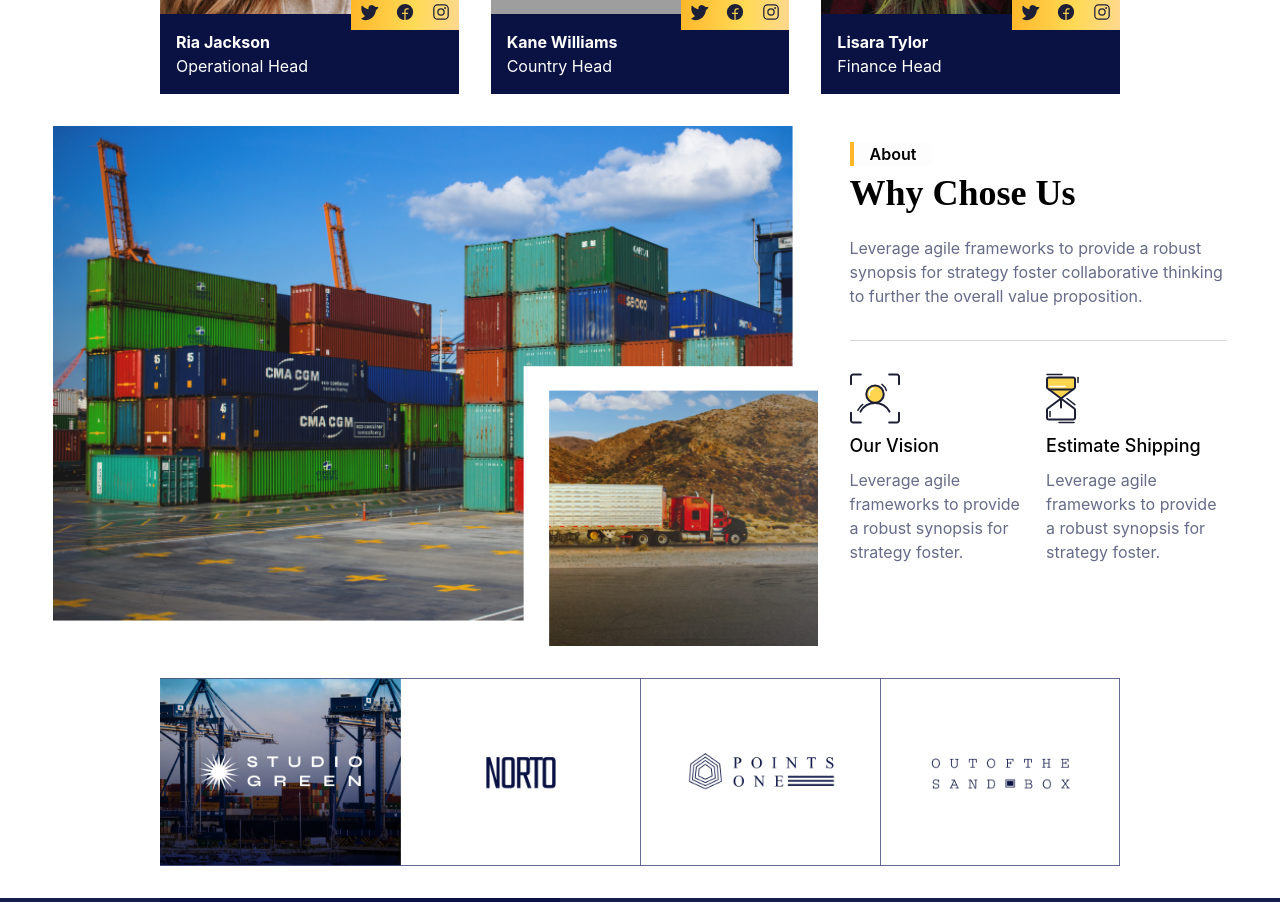
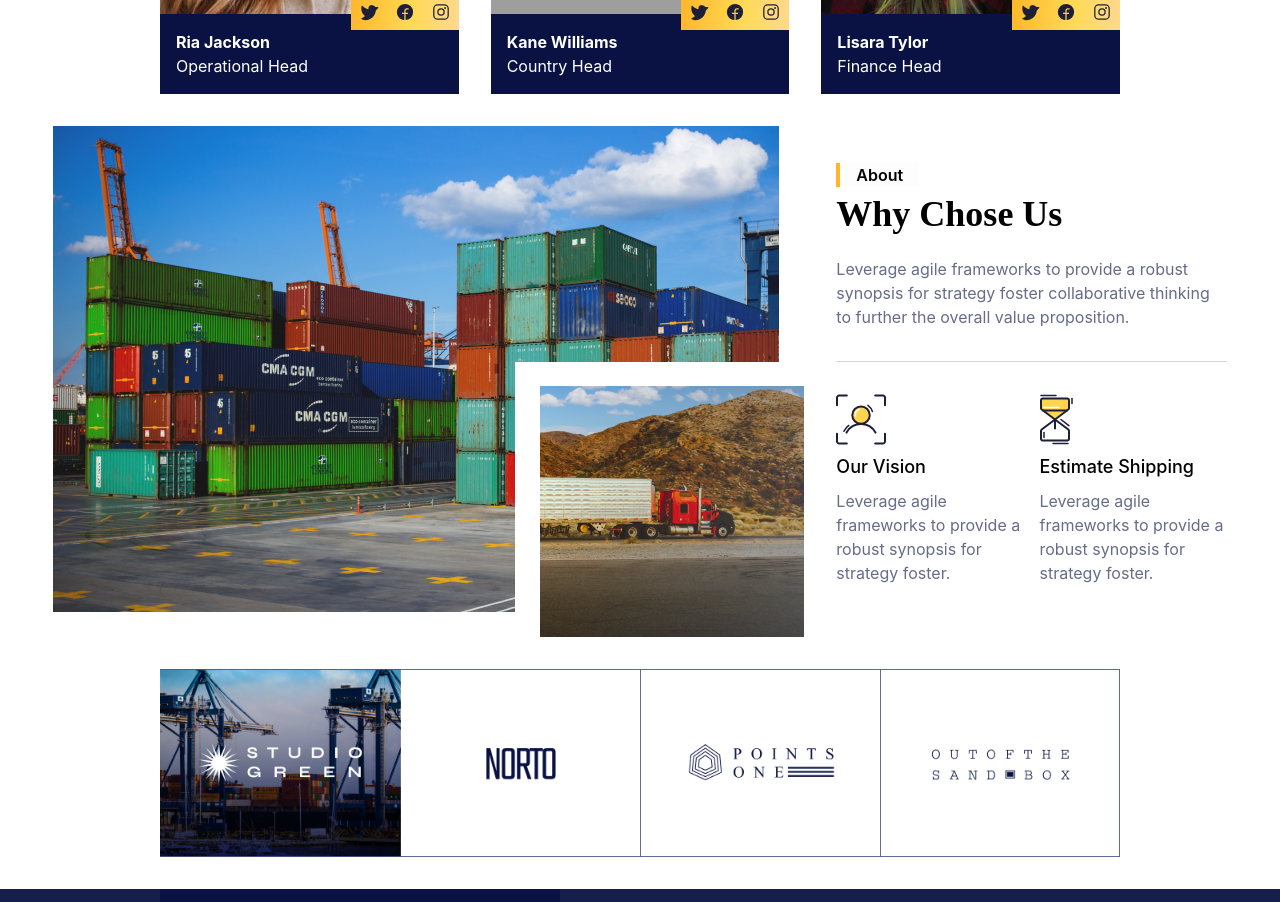
Before and after one commit to smartcollins/logistics, a React (Create React App) app: page /team in a window 1280 px wide. Shown: the part 1520-2422 px from the top of the page. Built offline with nearby package versions, Linux system fonts and the light colour scheme; grey boxes are pictures that could not be loaded.

Commit message:
work in progress

```diff
--- a/src/pages/Team.jsx
+++ b/src/pages/Team.jsx
@@ -79,7 +79,7 @@ const Team = () => {
             <div className='space-y-4 w-11/12 gap-8 my-8 mx-auto md:grid md:space-y-0 md:grid-cols-2 xl:grid-cols-3 xl:w-3/4'>
                 {items}
             </div>
-            <div className='flex flex-wrap justify-between w-11/12 mx-auto xl:flex-nowrap xl:h-[65vh] xl:gap-8'>
+            <div className='flex flex-wrap items-center justify-between w-11/12 mx-auto xl:flex-nowrap xl:gap-8'>
                 <img className='w-full object-cover md:h-[50vh] xl:h-full xl:w-4/6 ' src={side} alt="side-ad" />
                 <div className='text-left xl:w-2/4 space-y-8'>
                     <div className='my-4 capitalize'>
```
